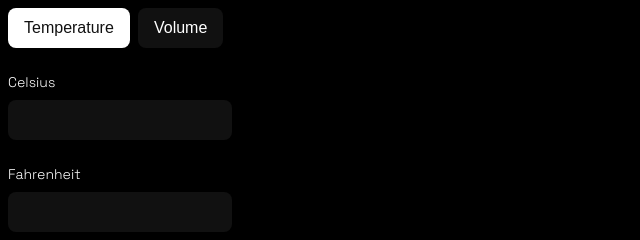
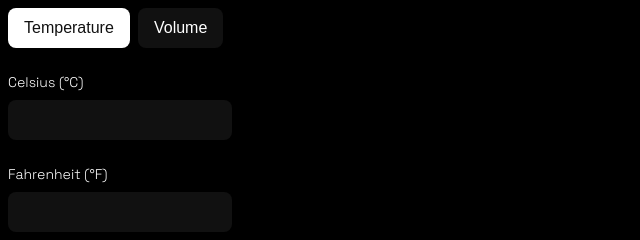
Before and after one commit to stevenoneildev/switchcook, a website: page index.html in a window 1280 px wide. Shown: the top 240 px of the page, 0-640 px from the left. Drawn offline with nearby package versions, Linux system fonts and the light colour scheme.

Commit message:
templabels

```diff
--- a/index.html
+++ b/index.html
@@ -24,11 +24,11 @@
     <div class="tabContent" id="temperatureTabContent">
         <div class="form">
             <div class="inputWrapper">
-                <label class="inputLabel">Celsius</label>
+                <label class="inputLabel">Celsius (°C)</label>
                 <input id="celsiusInput" type="number" class="inputField">
             </div>
             <div class="inputWrapper">
-                <label class="inputLabel">Fahrenheit</label>
+                <label class="inputLabel">Fahrenheit (°F)</label>
                 <input id="fahrenheitInput" type="number" class="inputField">
             </div>
             <button id="resetTemperature" class="resetButton">Reset</button>
```
